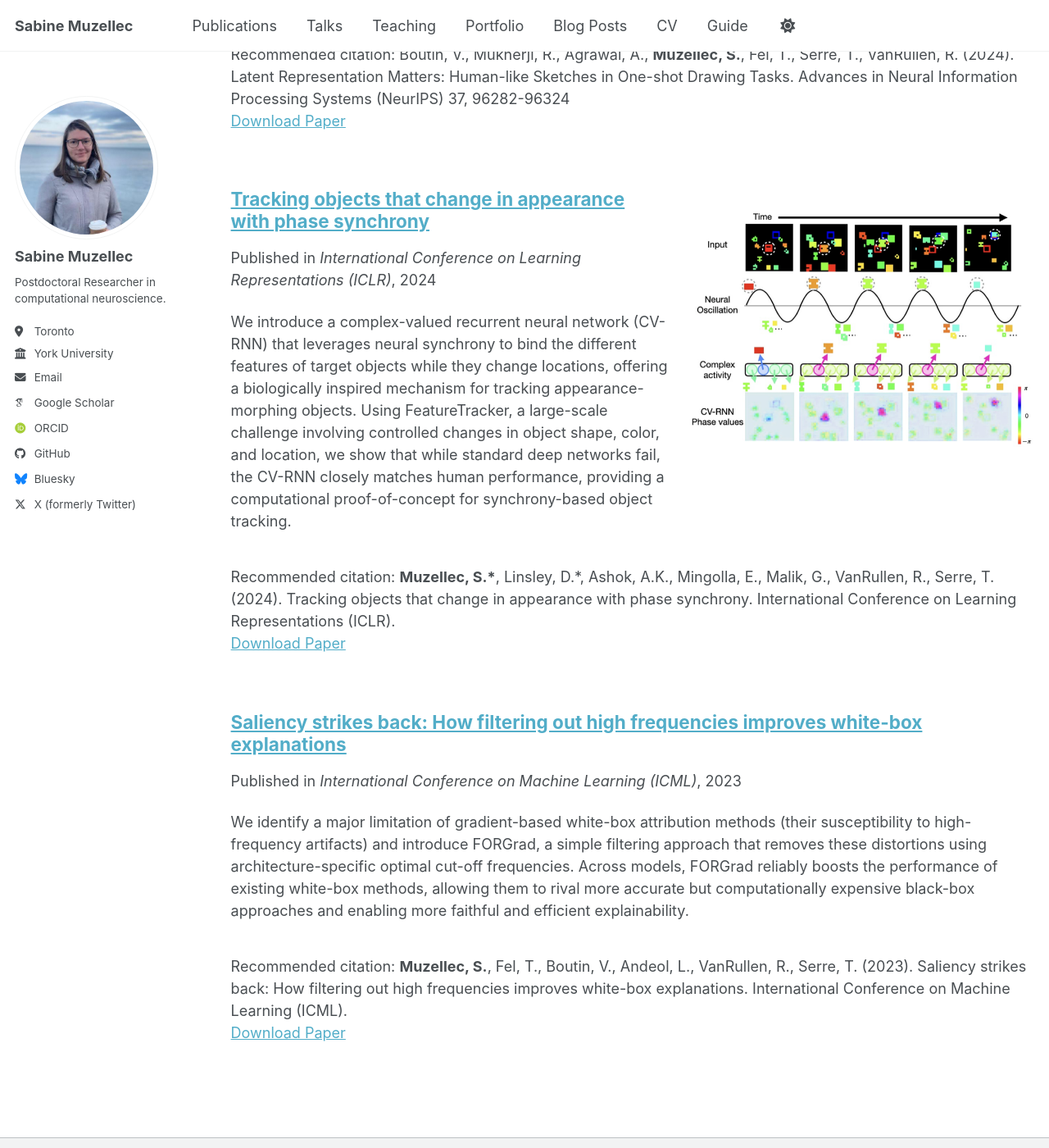
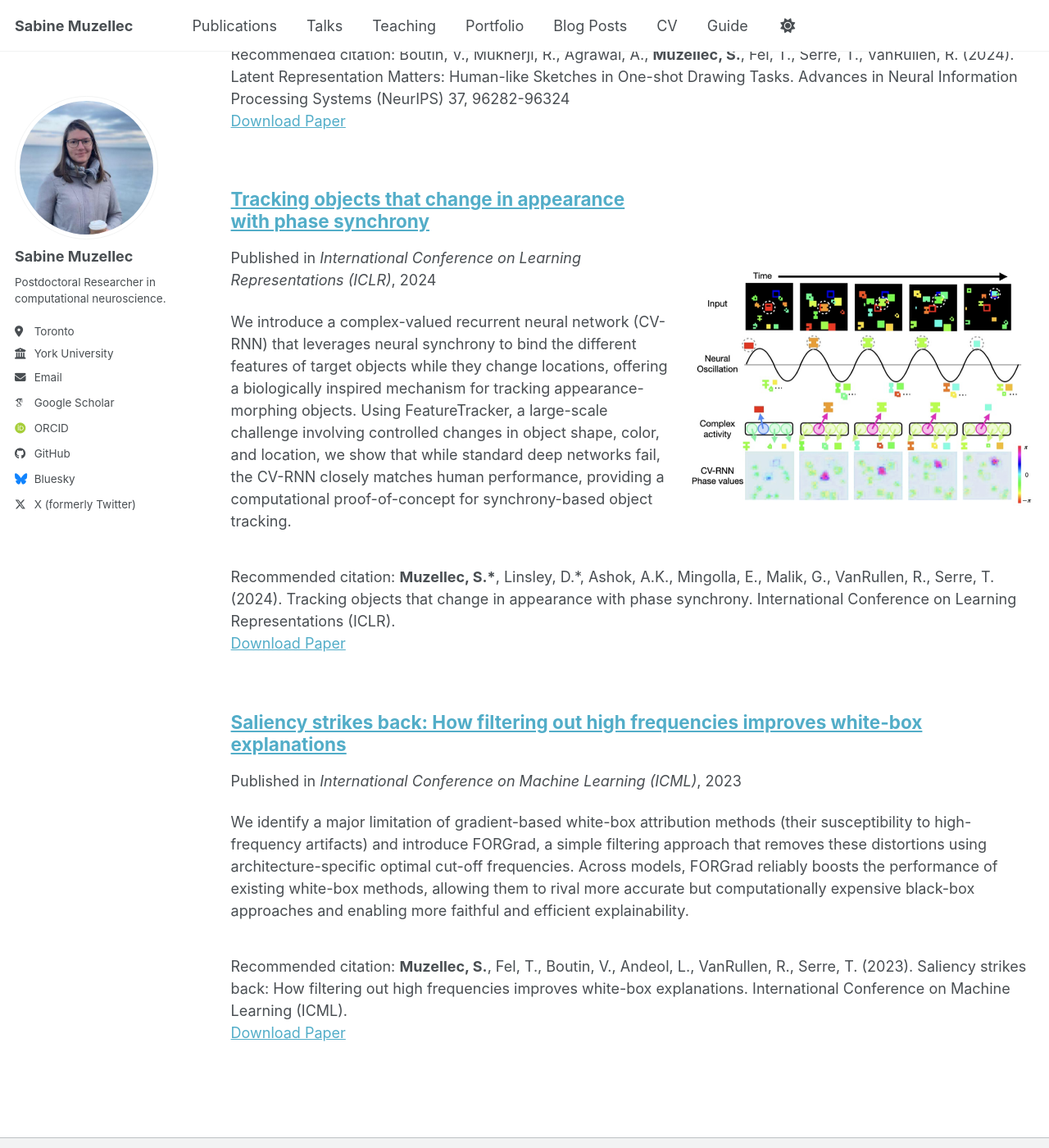
Before and after one commit to S4b1n3/S4b1n3.github.io, a Jekyll site: the page built from _pages/publications.html, in a window 1280 px wide and 1400 px high, scrolled down 3358 px. Shown: the whole window at 82% size. Built offline with Jekyll 4.4.1, drawn with Linux system fonts in a browser that asks for light colours; some web fonts are replaced; a script bundle is joined from its source files by our own code; library files that are not in the unit come from our copies.

Commit message:
lower tracking images

```diff
--- a/assets/css/main.scss
+++ b/assets/css/main.scss
@@ -92,3 +92,7 @@
 .archive__item:has(img[src$="reverse_pred.png"]) .archive__item-teaser {
   margin-top: 1.5rem;   /* was 4rem globally; adjust 1–2rem to taste */
 }
+
+.archive__item:has(img[src$="tracking.png"]) .archive__item-teaser {
+  margin-top: 8rem;   /* was 4rem globally; adjust 1–2rem to taste */
+}
```
